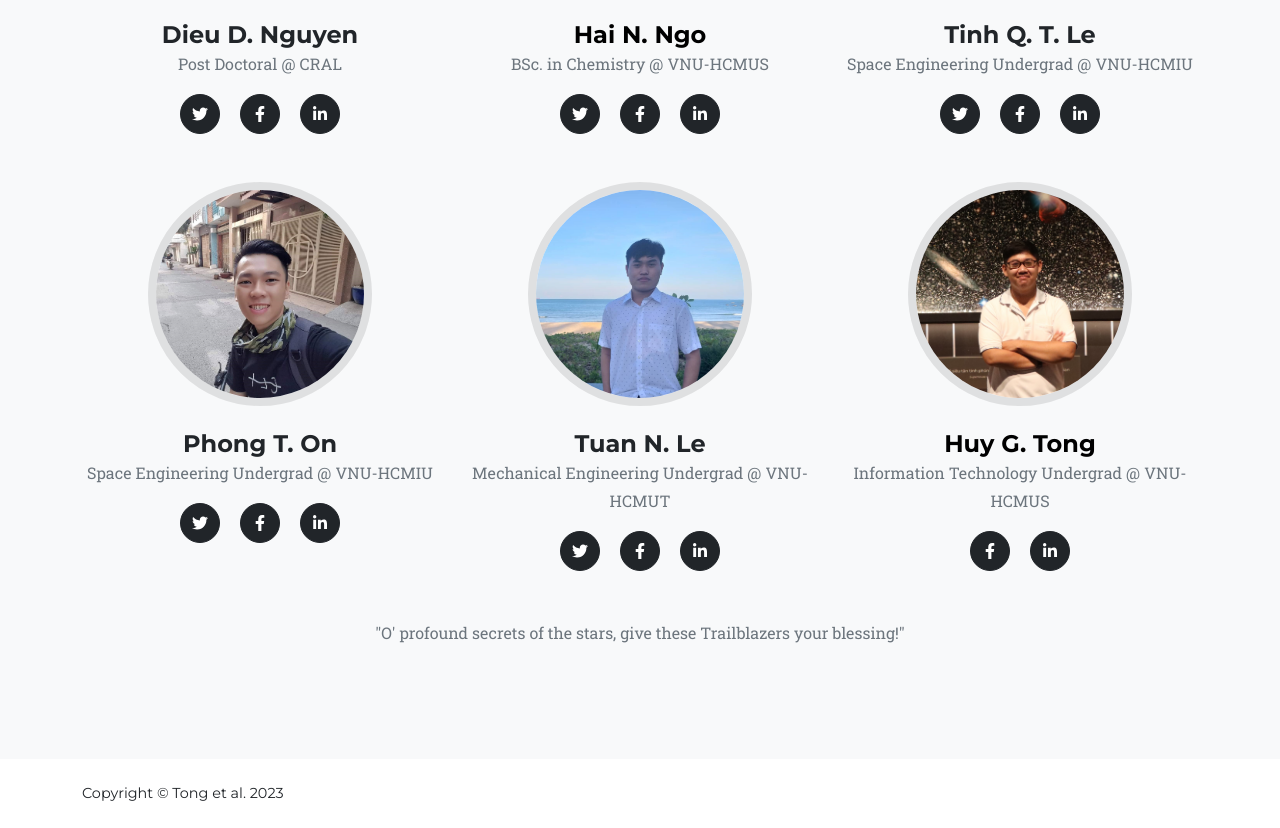
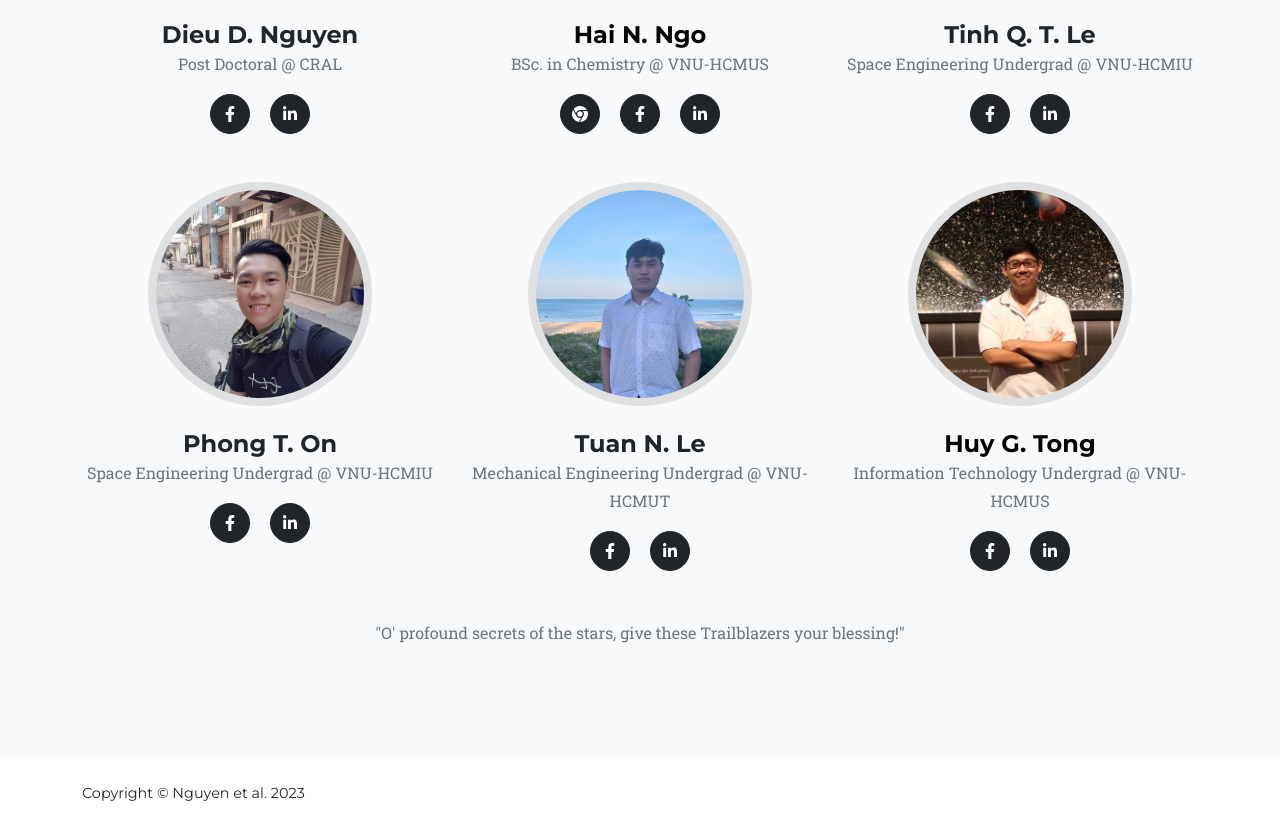
Before and after one commit to TGHuybu/nddteam, a plain HTML site: page index.html in a window 1280 px wide. Shown: the part 2720-3548 px from the top of the page. Drawn offline with nearby package versions, Linux system fonts and the light colour scheme.

Commit message:
update footer

```diff
--- a/index.html
+++ b/index.html
@@ -140,7 +140,6 @@
                             <img class="mx-auto rounded-circle" src="assets/img/team/dieu-nguyen.jpg" alt="..." />
                             <h4>Dieu D. Nguyen</h4>
                             <p class="text-muted">Post Doctoral @ CRAL</p>
-                            <a class="btn btn-dark btn-social mx-2" href="" aria-label="Me Twitter Profile"><i class="fab fa-twitter"></i></a>
                             <a class="btn btn-dark btn-social mx-2" href="" aria-label="Me Facebook Profile"><i class="fab fa-facebook-f"></i></a>
                             <a class="btn btn-dark btn-social mx-2" href="" aria-label="Me LinkedIn Profile"><i class="fab fa-linkedin-in"></i></a>
                         </div>
@@ -150,7 +149,7 @@
                             <img class="mx-auto rounded-circle" src="assets/img/team/hai-ngo.jpg" alt="..." />
                             <h4><a style="text-decoration: none; color: black;" href="assets/pdf/NNHai_CV.pdf" target="_blank">Hai N. Ngo</a></h4>
                             <p class="text-muted">BSc. in Chemistry @ VNU-HCMUS</p>
-                            <a class="btn btn-dark btn-social mx-2" href="" aria-label="Me Twitter Profile"><i class="fab fa-twitter"></i></a>
+                            <a class="btn btn-dark btn-social mx-2" href="https://hai10hoalk.wixsite.com/my-site" target="_blank" aria-label="Me Twitter Profile"><i class="fab fa-chrome"></i></a>
                             <a class="btn btn-dark btn-social mx-2" href="" aria-label="Me Facebook Profile"><i class="fab fa-facebook-f"></i></a>
                             <a class="btn btn-dark btn-social mx-2" href="" aria-label="Me LinkedIn Profile"><i class="fab fa-linkedin-in"></i></a>
                         </div>
@@ -160,7 +159,6 @@
                             <img class="mx-auto rounded-circle" src="assets/img/team/tinh-le.jpg" alt="..." />
                             <h4>Tinh Q. T. Le</h4>
                             <p class="text-muted">Space Engineering Undergrad @ VNU-HCMIU</p>
-                            <a class="btn btn-dark btn-social mx-2" href="" aria-label="Me Twitter Profile"><i class="fab fa-twitter"></i></a>
                             <a class="btn btn-dark btn-social mx-2" href="" aria-label="Me Facebook Profile"><i class="fab fa-facebook-f"></i></a>
                             <a class="btn btn-dark btn-social mx-2" href="" aria-label="Me LinkedIn Profile"><i class="fab fa-linkedin-in"></i></a>
                         </div>
@@ -170,7 +168,6 @@
                             <img class="mx-auto rounded-circle" src="assets/img/team/phong-on.jpg" alt="..." />
                             <h4>Phong T. On</h4>
                             <p class="text-muted">Space Engineering Undergrad @ VNU-HCMIU</p>
-                            <a class="btn btn-dark btn-social mx-2" href="" aria-label="Me Twitter Profile"><i class="fab fa-twitter"></i></a>
                             <a class="btn btn-dark btn-social mx-2" href="" aria-label="Me Facebook Profile"><i class="fab fa-facebook-f"></i></a>
                             <a class="btn btn-dark btn-social mx-2" href="" aria-label="Me LinkedIn Profile"><i class="fab fa-linkedin-in"></i></a>
                         </div>
@@ -180,7 +177,6 @@
                             <img class="mx-auto rounded-circle" src="assets/img/team/tuan-le.jpg" alt="..." />
                             <h4>Tuan N. Le</h4>
                             <p class="text-muted">Mechanical Engineering Undergrad @ VNU-HCMUT</p>
-                            <a class="btn btn-dark btn-social mx-2" href="" aria-label="Me Twitter Profile"><i class="fab fa-twitter"></i></a>
                             <a class="btn btn-dark btn-social mx-2" href="" aria-label="Me Facebook Profile"><i class="fab fa-facebook-f"></i></a>
                             <a class="btn btn-dark btn-social mx-2" href="" aria-label="Me LinkedIn Profile"><i class="fab fa-linkedin-in"></i></a>
                         </div>
@@ -204,7 +200,7 @@
         <footer class="footer py-4">
             <div class="container">
                 <div class="row align-items-center">
-                    <div class="col-lg-4 text-lg-start">Copyright &copy; Tong et al. 2023</div>
+                    <div class="col-lg-4 text-lg-start">Copyright &copy; Nguyen et al. 2023</div>
                 </div>
             </div>
         </footer>
```
